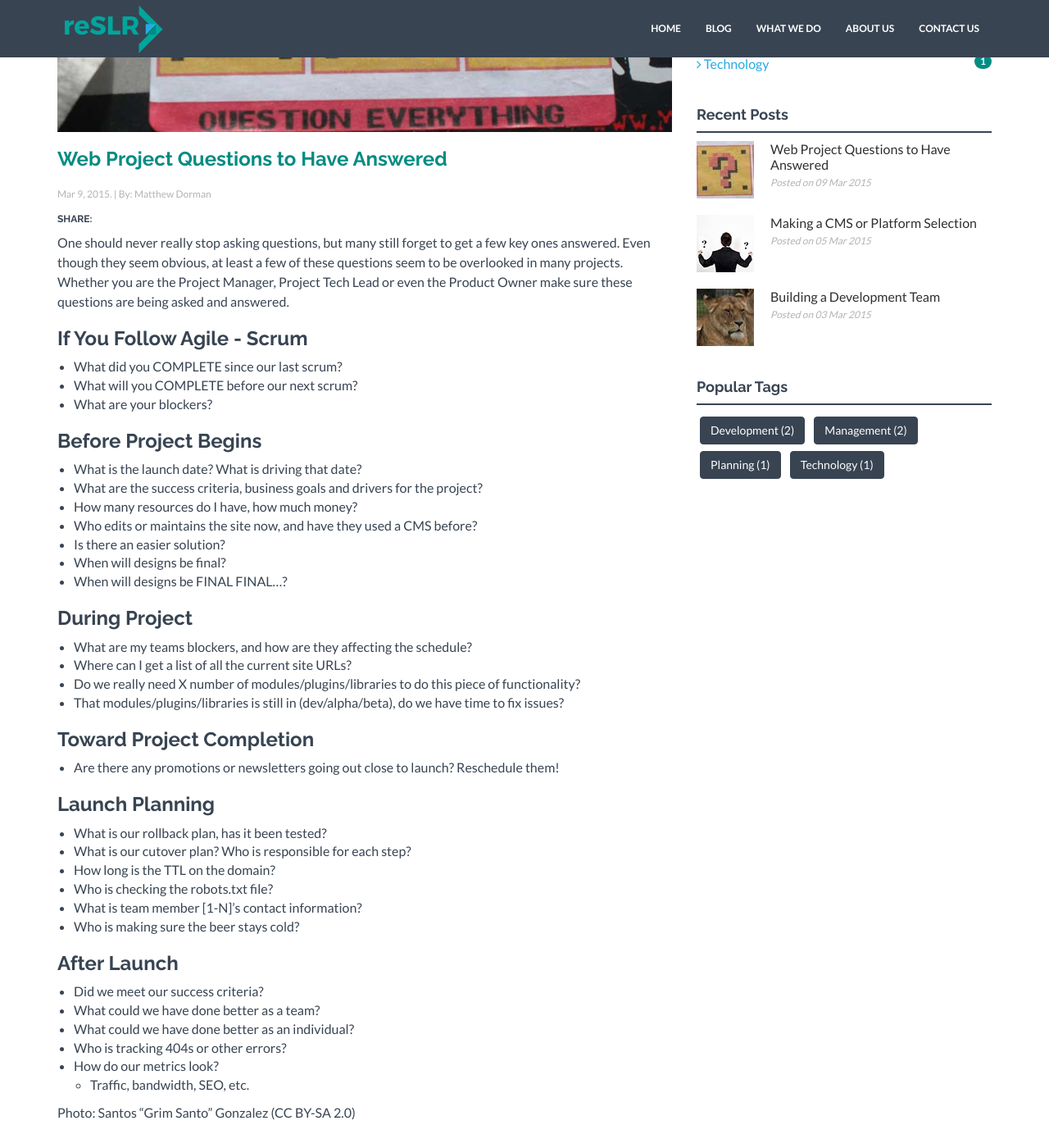
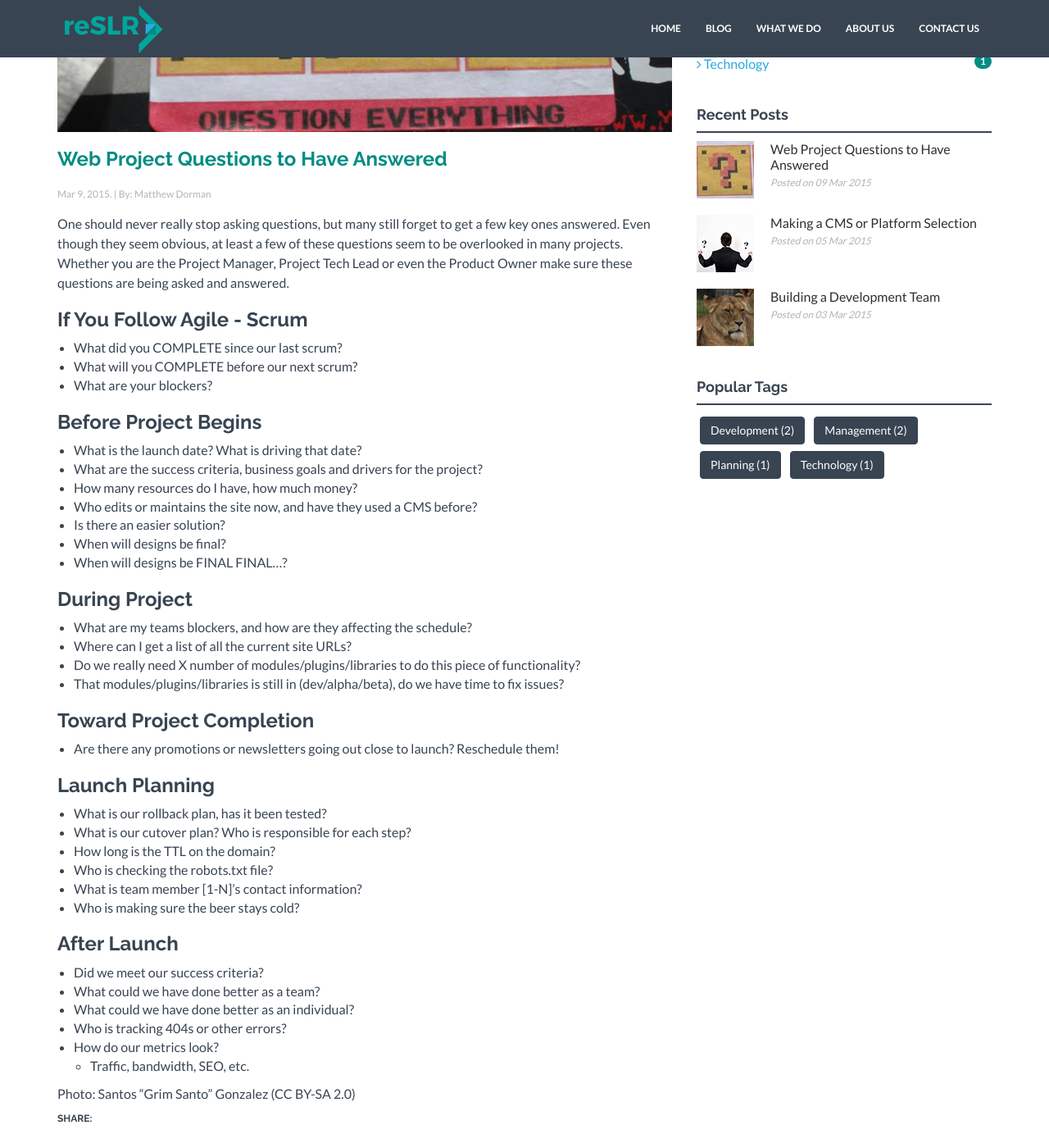
Before and after one commit to reslr/reslr.github.io, a Jekyll site: the page built from _posts/blog/2015-03-09-web-project-questions.markdown, in a window 1280 px wide and 1400 px high, scrolled down 448 px. Shown: the whole window at 82% size. Built offline with Jekyll 4.4.1, drawn with Linux system fonts in a browser that asks for light colours.

Commit message:
fixes #19 removing comment at beginning of blog post

```diff
--- a/_layouts/post.html
+++ b/_layouts/post.html
@@ -8,10 +8,10 @@ layout: default
     <div class="row">
         <! -- SINGLE POST -->
         <div class="col-lg-8">
-            <! -- Blog Post  -->
             <p><img class="img-responsive" src="{{ "/assets/img/blog/" | prepend: site.baseurl }}{{ page.img }}"></p>
             <a href="{{ page.url | prepend: site.baseurl }}"><h3 class="ctitle">{{ page.title }}</h3></a>
             <p><csmall>{{ page.date | date: "%b %-d, %Y" }}. | By: {{ page.author }}</csmall></p>
+            {{ content }}
             <!-- AddThis Button BEGIN -->
             <h6>SHARE:</h6>
             <div class="addthis_toolbox addthis_default_style ">
@@ -22,8 +22,6 @@ layout: default
             </div>
             <!-- AddThis Button END -->
 
-            {{ content }}
-
         </div><! --/col-lg-8 -->
 
         {% include sidebar.html %}
```
